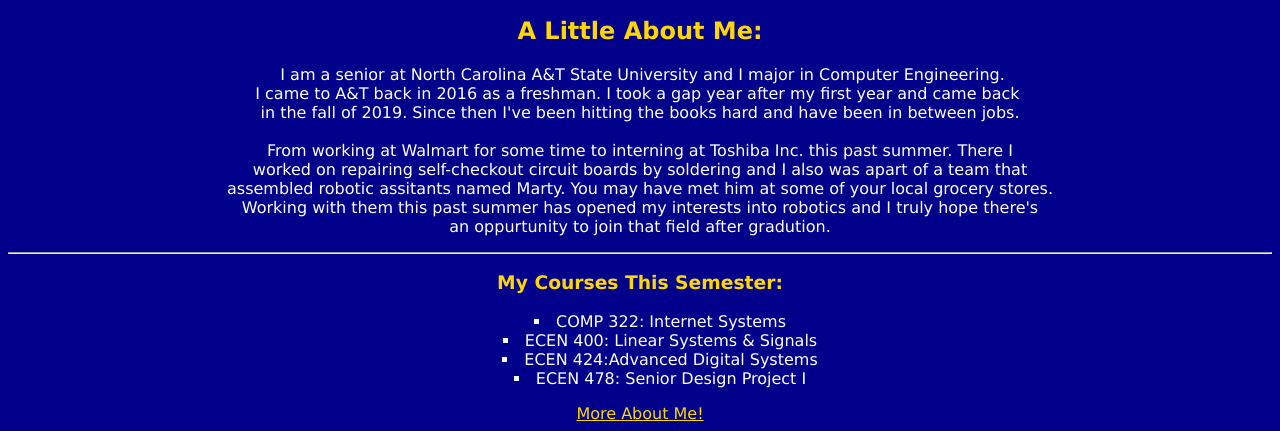
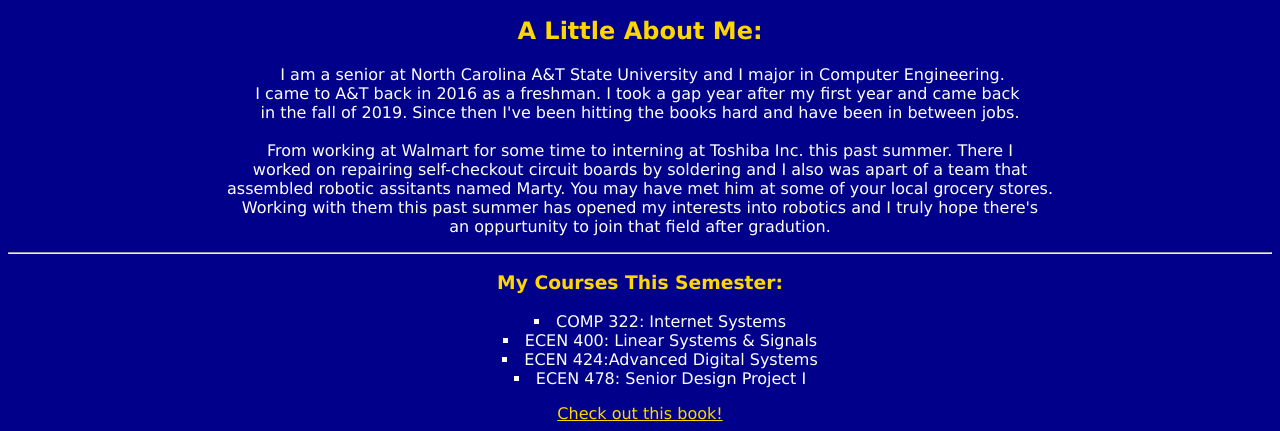
Before and after one commit to jlbryant1/hello-world, a plain HTML site: page index.html in a window 1280 px wide. Shown: the part 773-1204 px from the top of the page. Drawn offline with Linux system fonts and the light colour scheme.

Commit message:
Update index.html

```diff
--- a/index.html
+++ b/index.html
@@ -65,7 +65,7 @@ an oppurtunity to join that field after gradution.</pre>
     </ul>
 
     <div style="font-family:verdana;text-align:center;">
-        <a href="little_prince.html" style="color:gold;">More About Me!</a>
+        <a href="little_prince.html" style="color:gold;">Check out this book!</a>
     </div>
 </body>
 
```
